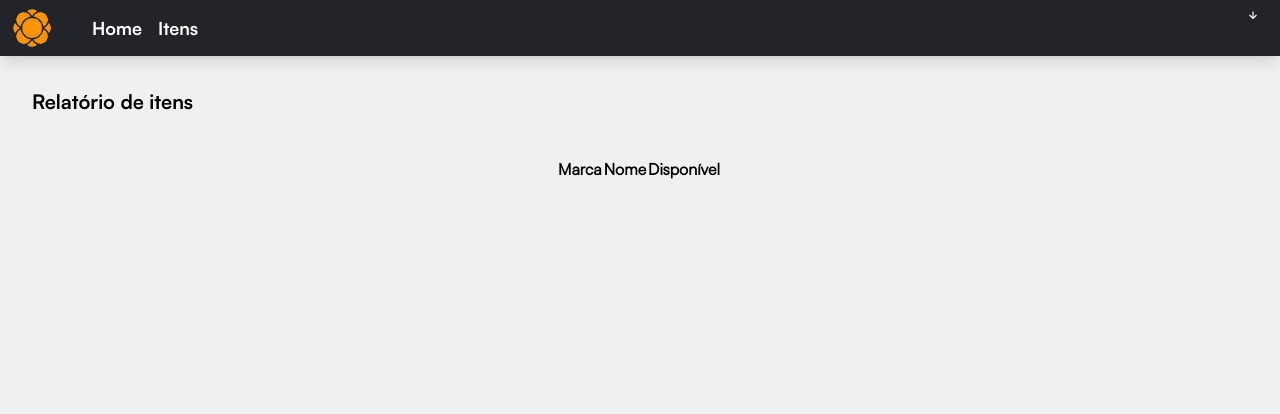
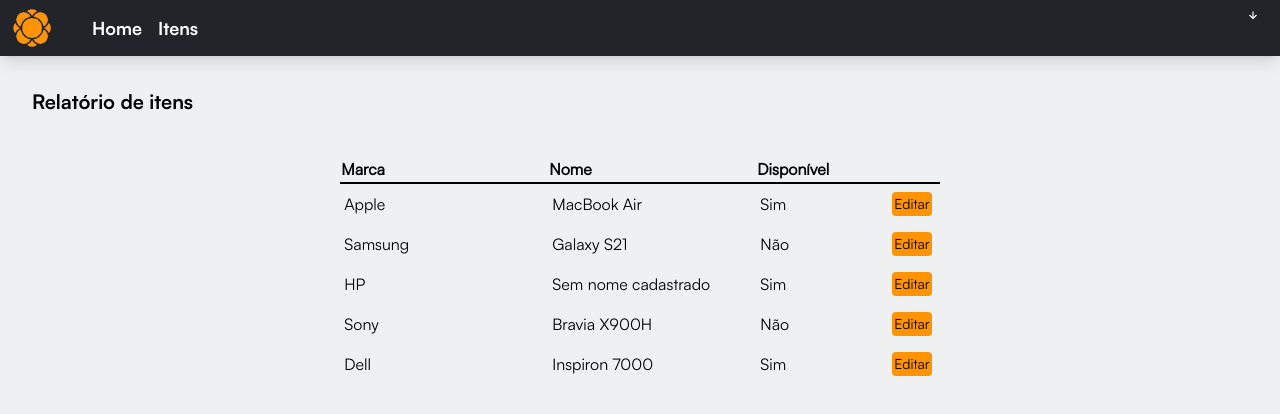
Before and after one commit to brunobispo12/estoque-circulo-v2, a React (Vite) app: page /items in a window 1280 px wide. Shown: the top 414 px of the page. Built offline with nearby package versions, Linux system fonts and the light colour scheme; sample sign-in values are in the browser's storage.

Commit message:
add animations on login
items map test

```diff
--- a/src/pages/items/Items.tsx
+++ b/src/pages/items/Items.tsx
@@ -1,5 +1,6 @@
 import { useQuery } from 'react-query'
 import axios from 'axios'
+import { motion } from 'framer-motion'
 
 const items = [
   {
@@ -93,6 +94,10 @@
   }
 ]
 
+function test() {
+  console.log('test test')
+}
+
 function Items() {
   return (
     <div className='p-5'>
@@ -102,12 +107,26 @@
       <div className='space-y-10 flex justify-center w-full bg-red-6000'>
         <div></div>
         <table>
-          <tr>
-            <th>Marca</th>
-            <th>Nome</th>
-            <th>Disponível</th>
-            <th></th>
-          </tr>
+          <thead>
+            <tr>
+              <th className='w-52 text-start border-b-2 border-black'>Marca</th>
+              <th className='w-52 text-start border-b-2 border-black'>Nome</th>
+              <th className='w-32 text-start border-b-2 border-black'>Disponível</th>
+              <th className='w-8 border-b-2 border-black'></th>
+            </tr>
+          </thead>
+          <tbody>
+            {items.map((item) => {
+              return (
+                <tr key={item._id}>
+                  <td className='p-1'>{item.brand}</td>
+                  <td className='p-1'>{item.name ? item.name : 'Sem nome cadastrado'}</td>
+                  <td className='p-1'>{item.available ? 'Sim' : 'Não'}</td>
+                  <td className='flex justify-center p-2'><motion.button onClick={test} className='bg-princeton p-[2px] text-sm rounded'>Editar</motion.button></td>
+                </tr>
+              )
+            })}
+          </tbody>
         </table>
       </div>
     </div>
--- a/src/pages/login/Login.tsx
+++ b/src/pages/login/Login.tsx
@@ -9,6 +9,7 @@
 import ErrorDiv from '../../components/ErrorDiv'
 import LoadingDiv from "../../components/LoadingDiv";
 import { useForm } from 'react-hook-form'
+import { motion } from 'framer-motion'
 
 
 function Login() {
@@ -63,20 +64,25 @@
                 <form className="col-center justify-center w-3/4 text-base" onSubmit={handleSubmit(handleLogin)}>
                     <label className="flex flex-col gap-1 w-full">
                         <p>Usuário:</p>
-                        <input type="text" placeholder="Digite seu usuário" className="border border-gray-500 px-1 w-full rounded-md outline-none" {...register('user')} />
+                        <motion.input whileFocus={{ borderColor: '#FF9400' }} type="text" placeholder="Digite seu usuário" className="border border-gray-500 px-1 w-full rounded-md outline-none" {...register('user')} />
                     </label>
                     <label className="flex flex-col mt-3 gap-1 w-full">
                         <p>Senha:</p>
-                        <input type="password" placeholder="Digite sua senha" className="border border-gray-500 px-1 rounded-md outline-none" {...register('password')} />
+                        <motion.input whileFocus={{ borderColor: '#FF9400' }} type="password" placeholder="Digite sua senha" className="border border-gray-500 px-1 rounded-md outline-none" {...register('password')} />
                     </label>
                     <label className="flex justify-center w-full mt-12">
-                        <button className="border border-gray-500 w-full rounded-md py[2px] outline-none" type="submit">Entrar</button>
+                        <motion.button
+                            className="border border-gray-500 w-full rounded-md py[2px] outline-none" type="submit"
+                            whileHover={{ backgroundColor: 'rgba(245, 129, 51, 0.75)', }}
+                        >
+                            Entrar
+                        </motion.button>
                     </label>
                 </form>
                 {isLoading && <LoadingDiv />}
                 {isError && <ErrorDiv errorMessage={error} />}
             </div>
-        </div>
+        </div >
     )
 }
 
```
